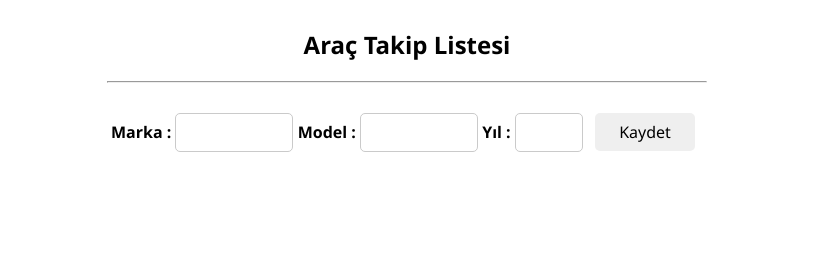
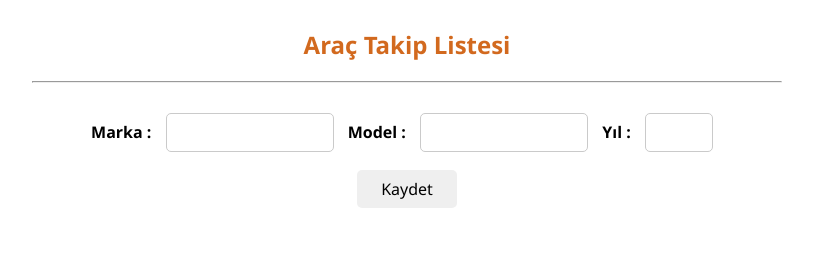
Before and after one commit to fatihcode/dom-to-class, a plain HTML site: page index.html in a window 1280 px wide. Shown: the whole page, without its empty margins (233-1046 px from the left). Drawn offline with Linux system fonts and the light colour scheme.

Commit message:
düzenleme

```diff
--- a/index.html
+++ b/index.html
@@ -22,7 +22,7 @@
             <input type="text" name="" id="model">
 
             <label for="year">Yıl :</label>
-            <input type="text" name="" id="year">
+            <input type="number" name="" id="year">
 
             <button id="save">Kaydet</button>
         </section>
--- a/script.js
+++ b/script.js
@@ -6,7 +6,7 @@ const save = document.getElementById("save");
 const table = document.getElementById("table");
 
 const carData = [];
-
+let key = 0
 table.style.visibility = "hidden"
 
 //-----------------------------------------------------
@@ -23,15 +23,13 @@ class Car {
 
 //-----------------------------------------------------
 
-
-
 save.onclick = () => {
 
     if (!(brand.value == "")) {
 
         const newObj = new Car(brand.value, model.value, year.value)
         carData.push(newObj)
-        console.log(carData)
+        // console.log(carData)
 
         let row = document.createElement("tr");
 
@@ -49,9 +47,9 @@ save.onclick = () => {
         if (carData.length > 0) {
             table.style.visibility = "visible"
         }
+
     }
 }
-
 
 
 //-----------------------------------------------------
--- a/style.css
+++ b/style.css
@@ -12,13 +12,14 @@ body {
 
 main {
     /* text-align: end; */
-    width: 600px;
+    width: 750px;
 }
 
 h1,
 h2 {
     align-items: center;
     text-align: center;
+    color: chocolate;
 }
 
 #year {
@@ -48,8 +49,8 @@ input {
     border-radius: 5px;
     border: 1px solid rgb(202, 202, 202);
     font-size: 18px;
-    width: 100px;
-    margin: 10px 0px;
+    width: 150px;
+    margin: 10px 10px;
 }
 
 section {
@@ -88,3 +89,8 @@ tr:hover {
 label {
     font-weight: bold;
 }
+
+input::-webkit-outer-spin-button,
+input::-webkit-inner-spin-button{
+  display: none;
+}
```
